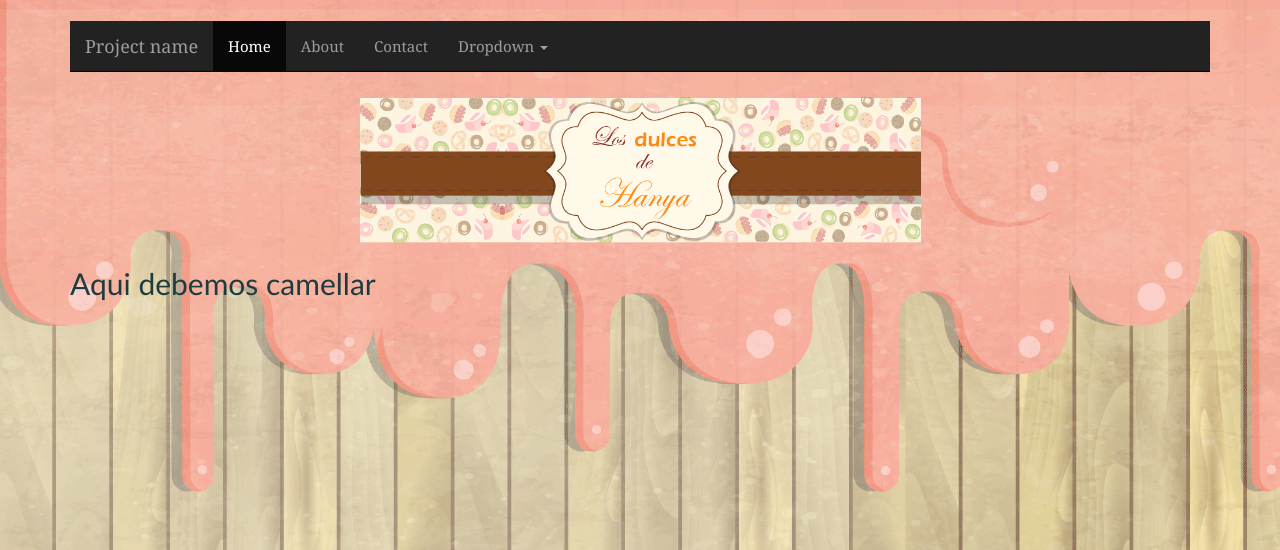
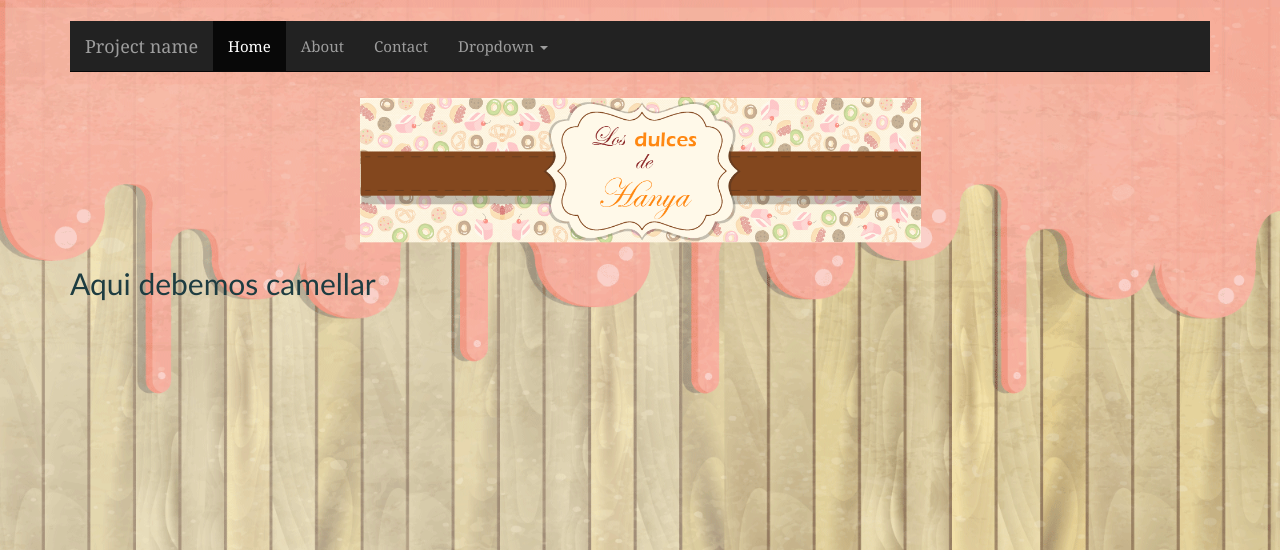
Before and after one commit to XavierAguirreP/ProyectoPSW2016, a PHP site: page /pages/template.html in a window 1280 px wide. Shown: the top 550 px of the page. Run offline with PHP 8.4, Linux system fonts and the light colour scheme.

Commit message:
Mejora de Style.css v0.3

```diff
--- a/css/style.css
+++ b/css/style.css
@@ -393,8 +393,9 @@ body{
 	/*Formato de ajuste del background - Ajustado al navegador*/
 
 	background: #fff url(../images/bg.png)no-repeat ;
-	/*background-size: 100%, 100%;*/
-	/*background-attachment:fixed ;*/
+	background-size: 100%, 60%;
+
+	background-attachment:fixed ;
 }
 /*Centrar imagen del banner - responsive*/
 .imgcenter{
@@ -405,7 +406,7 @@ body{
 
 	  width:50%; /*resposive */
 	  height:100%;
-	  max-width: 1920px;
+	  max-width: 1600px;
 
 
 }
```
